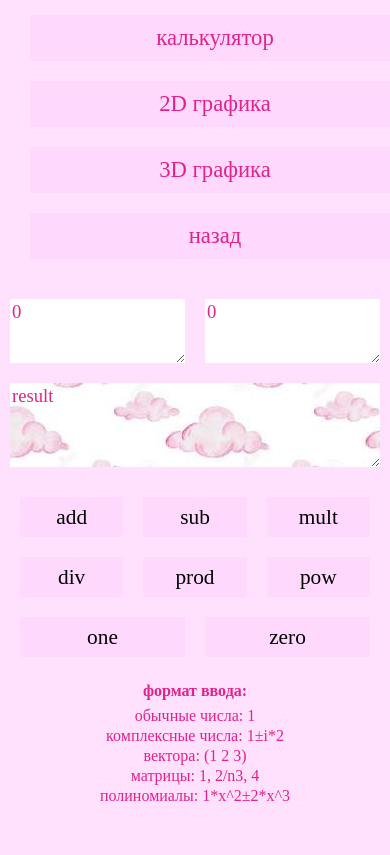
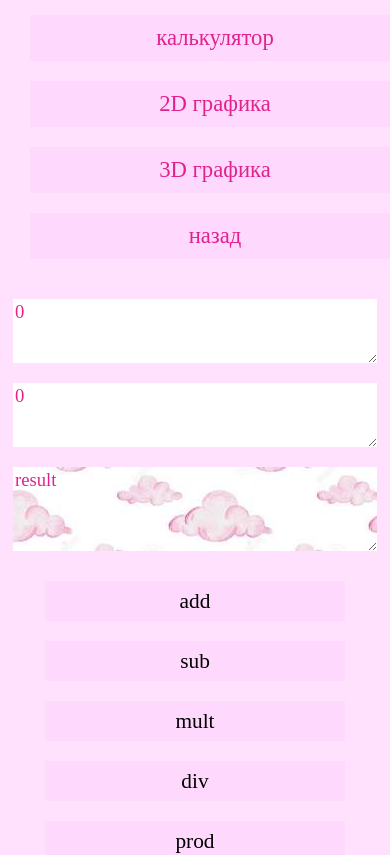
Before and after one commit to Soso4ekkk/voucher, a React (Create React App) app: page / in a window 390 px wide. Shown: the top 855 px of the page. Built offline with nearby package versions, Linux system fonts and the light colour scheme.

Commit message:
refactored css

```diff
--- a/src/components/calculator/calculator.css
+++ b/src/components/calculator/calculator.css
@@ -7,6 +7,12 @@
 @media(max-width: 980px) {
     .calculator {
         align-items: normal;
+    }
+}
+
+@media(max-width: 570px) {
+    .calculator {
+        align-items: center;
     }
 }
 
@@ -32,6 +38,12 @@ textarea::placeholder {
     justify-content: center;
     align-items: center;
     margin: 0px;
+}
+
+@media(max-width: 980px) {
+    .textArea-row {
+        flex-direction: column;
+    }
 }
 
 .numbers {
@@ -62,6 +74,12 @@ textarea::placeholder {
     cursor: url(../../images/auto.png), auto;
 }
 
+@media(max-width: 980px) {
+    .result {
+        width: 360px;
+    }
+}
+
 /**************************************************/
 
 /******************* кнопки операций *******************/
@@ -83,7 +101,12 @@ textarea::placeholder {
     justify-content: center;
 }
 
-
+@media(max-width: 570px) {
+    .button-row {
+        align-items: center;
+        flex-direction: column;
+    }
+}
 
 .button-operation button {
     margin: 10px;
@@ -96,6 +119,12 @@ textarea::placeholder {
     border-radius: 0px;
     font-family: cursive;
     cursor: url(../../images/pointer.png), auto;
+}
+
+@media(max-width: 570px) {
+    .button-operation button {
+        align-items: center;
+    }
 }
 
 .button-operation button:hover {
```
